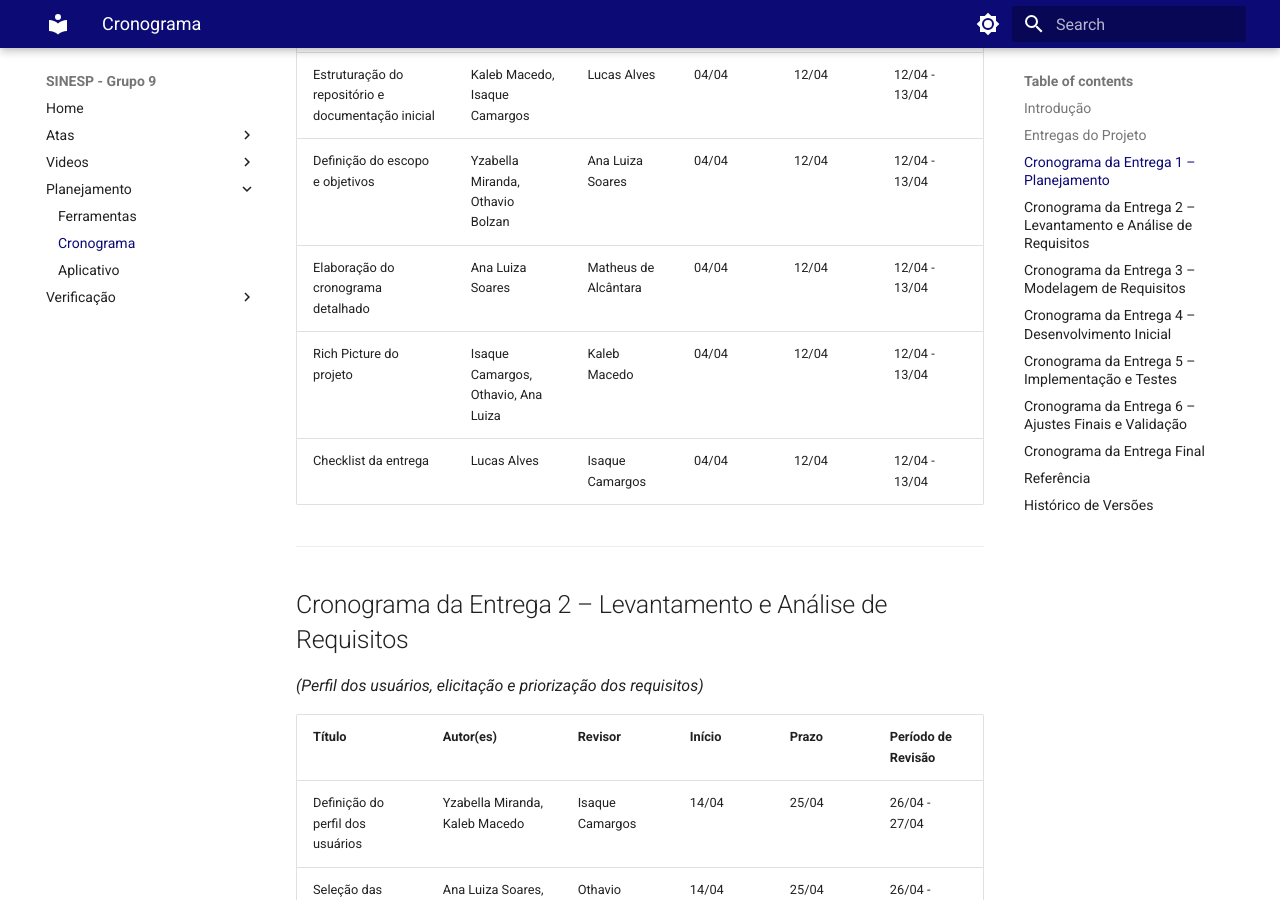
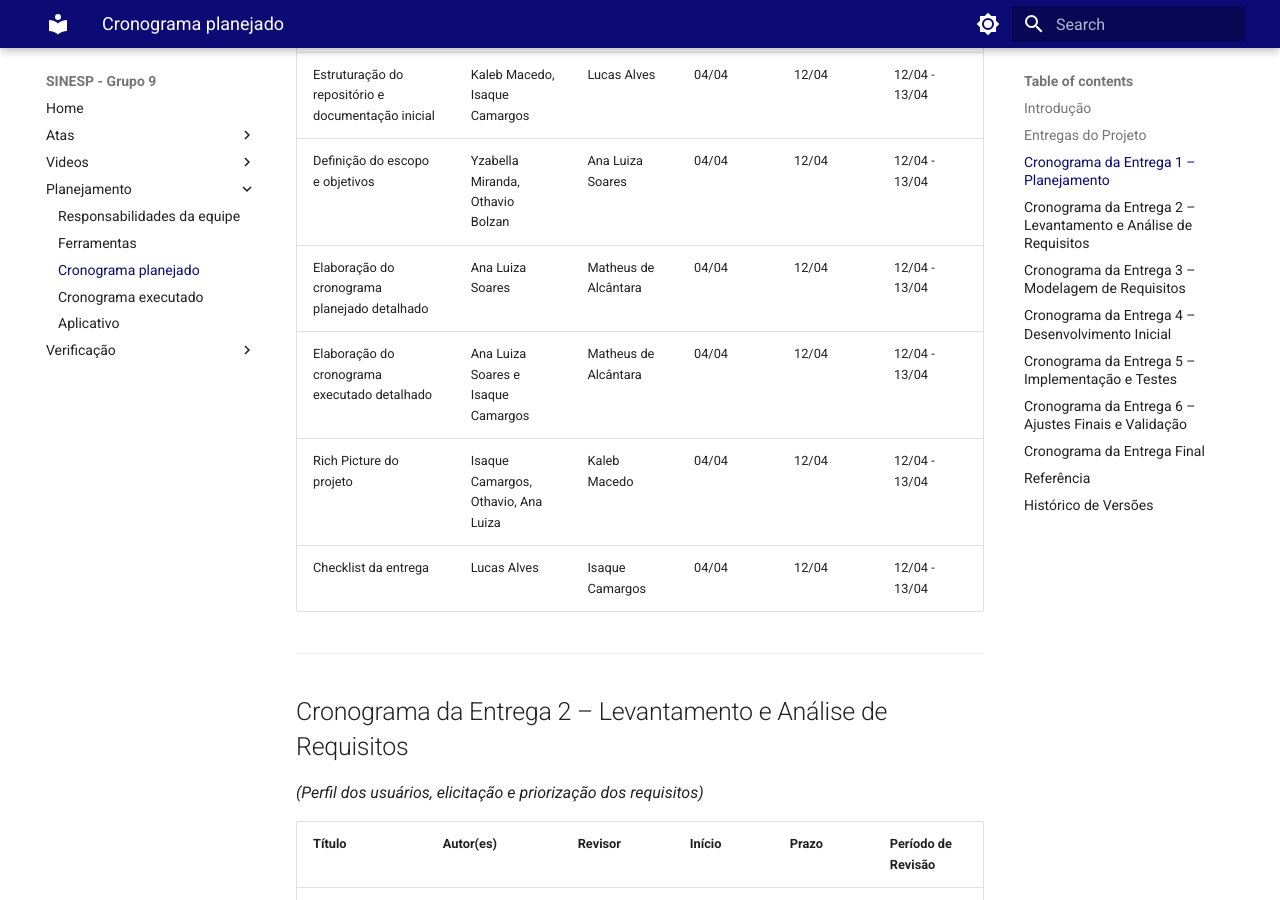
Before and after one commit to matheusdealcantara/2025.1-Grupo09, an MkDocs documentation site: the page built from docs/planejamento/Cronograma.md, in a window 1280 px wide and 900 px high, scrolled down 1350 px. Built offline with MkDocs 1.6.1 and Material for MkDocs 9.7.7, drawn with Linux system fonts in a browser that asks for light colours; some of the changed text lies outside the part shown.

Commit message:
Registro do cronograma executado
Co-authored-by: Ana-Luiza-SC <ssoares.analuiza@gmail.com>

```diff
--- a/docs/planejamento/Cronograma.md
+++ b/docs/planejamento/Cronograma.md
@@ -1,4 +1,4 @@
-# Cronograma do Projeto
+# Cronograma Planejado do Projeto
 
 ## Introdução
 
@@ -30,7 +30,8 @@ O cronograma é uma ferramenta essencial no planejamento de projetos, pois organ
 | Seleção de ferramentas e tecnologias | Matheus de Alcântara | Kaleb Macedo | 04/04 | 12/04 | 12/04 - 13/04 |
 | Estruturação do repositório e documentação inicial | Kaleb Macedo, Isaque Camargos | Lucas Alves | 04/04 | 12/04 | 12/04 - 13/04 |
 | Definição do escopo e objetivos | Yzabella Miranda, Othavio Bolzan | Ana Luiza Soares | 04/04 | 12/04 | 12/04 - 13/04 |
-| Elaboração do cronograma detalhado | Ana Luiza Soares | Matheus de Alcântara | 04/04 | 12/04 | 12/04 - 13/04 |
+| Elaboração do cronograma planejado detalhado | Ana Luiza Soares | Matheus de Alcântara | 04/04 | 12/04 | 12/04 - 13/04 |
+| Elaboração do cronograma executado detalhado | Ana Luiza Soares e Isaque Camargos | Matheus de Alcântara | 04/04 | 12/04 | 12/04 - 13/04 |
 | Rich Picture do projeto | Isaque Camargos, Othavio, Ana Luiza | Kaleb Macedo | 04/04 | 12/04 | 12/04 - 13/04 |
 | Checklist da entrega | Lucas Alves | Isaque Camargos | 04/04 | 12/04 | 12/04 - 13/04 |
 
@@ -129,4 +130,5 @@ SALES, André Barros de. *Ambientação - Aula 1, Exemplo de Cronograma*. Aprend
 
 | Versão | Data       | Descrição                    | Autor(es)        | Revisor(es)         |
 |--------|------------|------------------------------|------------------|---------------------|
-| 1.0    | 10/04/2025 | Criação do Cronograma Planejado | Ana Luiza Soares | Matheus de Alcântara |
+| 1.0    | 10/04/2025 | Criação do Cronograma Planejado | [Ana Luiza Soares](https://github.com/Ana-Luiza-SC) | [Matheus de Alcântara](https://github.com/matheusdealcantara) |
+| 1.1    | 12/04/2025 | Adição da tarefa "cronograma executado" | [Isaque Camargos](https://github.com/isaqzin) | [Matheus de Alcântara](https://github.com/matheusdealcantara) |
--- a/mkdocs.yml
+++ b/mkdocs.yml
@@ -27,9 +27,12 @@ nav:
   - Videos:
       - videos: videos/videos.md
   - Planejamento:
+      - Responsabilidades da equipe: planejamento/Definição_de_Equipe_e_Responsabilidades.md
       - Ferramentas: planejamento/ferramentas.md
-      - Cronograma: planejamento/Cronograma.md
+      - Cronograma planejado: planejamento/Cronograma.md
+      - Cronograma executado: planejamento/Cronograma_execudato.md
       - Aplicativo: planejamento/aplicativo.md
+
   - Verificação:
       - Grupo:
           - Entrega 1: planejamento/checklist_entrega.md
```
Also changed, not shown: docs/planejamento/Cronograma_execudato.md (added, +132 -0 lines).
